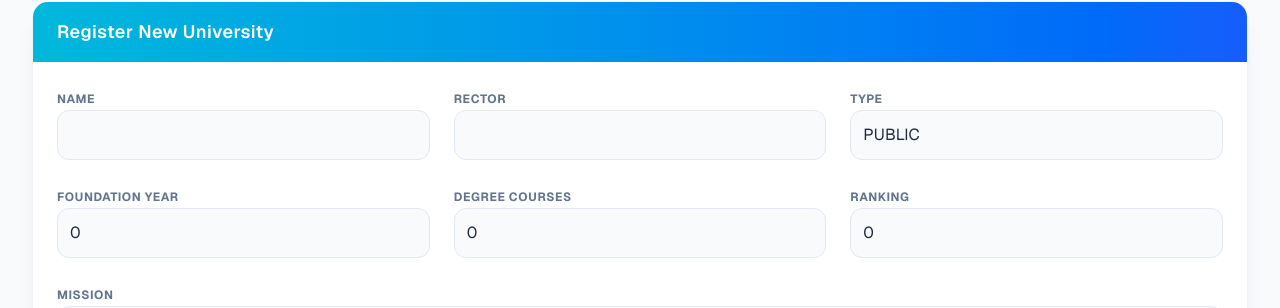
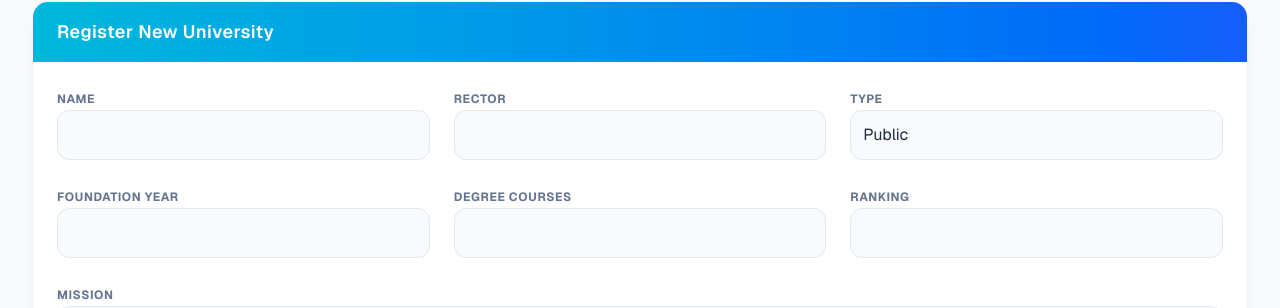
Before and after one commit to DiverCesar/UniversitiesExam, a Next.js app: page / in a window 1280 px wide. Shown: the part 160-468 px from the top of the page. Built offline with nearby package versions, Linux system fonts and the light colour scheme; no server answers; the database is empty.

Commit message:
update inputs formats

```diff
--- a/app/page.tsx
+++ b/app/page.tsx
@@ -7,9 +7,9 @@ type University = {
   university_name: string;
   rector_name: string;
   university_type: string;
-  foundation_year: number;
-  total_degree_courses: number;
-  national_ranking: number;
+  foundation_year: number | string;
+  total_degree_courses: number | string;
+  national_ranking: number | string;
   mission: string;
   vision: string;
 };
@@ -21,9 +21,9 @@ export default function UniversityDashboard() {
   const [uName, setUName] = useState('');
   const [rName, setRName] = useState('');
   const [uType, setUType] = useState('PUBLIC');
-  const [uYear, setUYear] = useState(0);
-  const [uCourses, setUCourses] = useState(0);
-  const [uRanking, setURanking] = useState(0);
+  const [uYear, setUYear] = useState<number | string>('');
+  const [uCourses, setUCourses] = useState<number | string>('');
+  const [uRanking, setURanking] = useState<number | string>('');
   const [uMission, setUMission] = useState('');
   const [uVision, setUVision] = useState('');
 
@@ -53,15 +53,15 @@ export default function UniversityDashboard() {
       body: JSON.stringify({
         university_name: uName,
         rector_name: rName,
-        foundation_year: uYear,
+        foundation_year: Number(uYear) || 0,
         university_type: uType,
-        total_degree_courses: uCourses,
+        total_degree_courses: Number(uCourses) || 0,
         mission: uMission,
         vision: uVision,
-        national_ranking: uRanking
+        national_ranking: Number(uRanking) || 0
       }),
     });
-    setUName(''); setRName(''); setUType('PUBLIC'); setUYear(0); setUCourses(0); setURanking(0); setUMission(''); setUVision('');
+    setUName(''); setRName(''); setUType('PUBLIC'); setUYear(''); setUCourses(''); setURanking(''); setUMission(''); setUVision('');
     fetchItems();
   };
 
@@ -72,7 +72,12 @@ export default function UniversityDashboard() {
     await fetch('/api/insumos', {
       method: 'PUT',
       headers: { 'Content-Type': 'application/json' },
-      body: JSON.stringify(editingItem),
+      body: JSON.stringify({
+        ...editingItem,
+        foundation_year: Number(editingItem.foundation_year) || 0,
+        total_degree_courses: Number(editingItem.total_degree_courses) || 0,
+        national_ranking: Number(editingItem.national_ranking) || 0
+      }),
     });
     setEditingItem(null);
     fetchItems();
@@ -111,19 +116,22 @@ export default function UniversityDashboard() {
               </div>
               <div>
                 <label className="text-xs font-bold text-slate-500 dark:text-slate-400 uppercase">Type</label>
-                <input type="text" value={editingItem.university_type} onChange={e => setEditingItem({...editingItem, university_type: e.target.value})} className="w-full p-3 mt-1 bg-slate-50 dark:bg-slate-900 border border-slate-200 dark:border-slate-700 rounded-xl outline-none dark:text-white" required />
+                <select value={editingItem.university_type} onChange={e => setEditingItem({...editingItem, university_type: e.target.value})} className="w-full p-3 mt-1 bg-slate-50 dark:bg-slate-900 border border-slate-200 dark:border-slate-700 rounded-xl outline-none dark:text-white appearance-none cursor-pointer" required>
+                  <option value="PUBLIC">Public</option>
+                  <option value="PRIVATE">Private</option>
+                </select>
               </div>
               <div>
                 <label className="text-xs font-bold text-slate-500 dark:text-slate-400 uppercase">Foundation Year</label>
-                <input type="number" value={editingItem.foundation_year} onChange={e => setEditingItem({...editingItem, foundation_year: Number(e.target.value)})} className="w-full p-3 mt-1 bg-slate-50 dark:bg-slate-900 border border-slate-200 dark:border-slate-700 rounded-xl outline-none dark:text-white" required />
+                <input type="number" value={editingItem.foundation_year} onChange={e => setEditingItem({...editingItem, foundation_year: e.target.value === '' ? '' : Number(e.target.value)})} className="w-full p-3 mt-1 bg-slate-50 dark:bg-slate-900 border border-slate-200 dark:border-slate-700 rounded-xl outline-none dark:text-white" required />
               </div>
               <div>
                 <label className="text-xs font-bold text-slate-500 dark:text-slate-400 uppercase">Degree Courses</label>
-                <input type="number" value={editingItem.total_degree_courses} onChange={e => setEditingItem({...editingItem, total_degree_courses: Number(e.target.value)})} className="w-full p-3 mt-1 bg-slate-50 dark:bg-slate-900 border border-slate-200 dark:border-slate-700 rounded-xl outline-none dark:text-white" required />
+                <input type="number" value={editingItem.total_degree_courses} onChange={e => setEditingItem({...editingItem, total_degree_courses: e.target.value === '' ? '' : Number(e.target.value)})} className="w-full p-3 mt-1 bg-slate-50 dark:bg-slate-900 border border-slate-200 dark:border-slate-700 rounded-xl outline-none dark:text-white" required />
               </div>
               <div className="md:col-span-2">
                 <label className="text-xs font-bold text-slate-500 dark:text-slate-400 uppercase">Ranking</label>
-                <input type="number" value={editingItem.national_ranking} onChange={e => setEditingItem({...editingItem, national_ranking: Number(e.target.value)})} className="w-full p-3 mt-1 bg-slate-50 dark:bg-slate-900 border border-slate-200 dark:border-slate-700 rounded-xl outline-none dark:text-white" required />
+                <input type="number" value={editingItem.national_ranking} onChange={e => setEditingItem({...editingItem, national_ranking: e.target.value === '' ? '' : Number(e.target.value)})} className="w-full p-3 mt-1 bg-slate-50 dark:bg-slate-900 border border-slate-200 dark:border-slate-700 rounded-xl outline-none dark:text-white" required />
               </div>
               <div className="md:col-span-2">
                 <label className="text-xs font-bold text-slate-500 dark:text-slate-400 uppercase">Mission</label>
@@ -166,19 +174,22 @@ export default function UniversityDashboard() {
             </div>
             <div className="space-y-1">
               <label className="text-xs font-bold text-slate-500 dark:text-slate-400 uppercase tracking-wider">Type</label>
-              <input type="text" value={uType} onChange={e => setUType(e.target.value)} required className="w-full p-3 bg-slate-50 dark:bg-slate-900 border border-slate-200 dark:border-slate-700 rounded-xl outline-none dark:text-white" />
+              <select value={uType} onChange={e => setUType(e.target.value)} className="w-full p-3 bg-slate-50 dark:bg-slate-900 border border-slate-200 dark:border-slate-700 rounded-xl outline-none dark:text-white appearance-none cursor-pointer" required>
+                <option value="PUBLIC">Public</option>
+                <option value="PRIVATE">Private</option>
+              </select>
             </div>
             <div className="space-y-1">
               <label className="text-xs font-bold text-slate-500 dark:text-slate-400 uppercase tracking-wider">Foundation Year</label>
-              <input type="number" value={uYear} onChange={e => setUYear(Number(e.target.value))} required className="w-full p-3 bg-slate-50 dark:bg-slate-900 border border-slate-200 dark:border-slate-700 rounded-xl outline-none dark:text-white" />
+              <input type="number" value={uYear} onChange={e => setUYear(e.target.value === '' ? '' : Number(e.target.value))} required className="w-full p-3 bg-slate-50 dark:bg-slate-900 border border-slate-200 dark:border-slate-700 rounded-xl outline-none dark:text-white" />
             </div>
             <div className="space-y-1">
               <label className="text-xs font-bold text-slate-500 dark:text-slate-400 uppercase tracking-wider">Degree Courses</label>
-              <input type="number" value={uCourses} onChange={e => setUCourses(Number(e.target.value))} required className="w-full p-3 bg-slate-50 dark:bg-slate-900 border border-slate-200 dark:border-slate-700 rounded-xl outline-none dark:text-white" />
+              <input type="number" value={uCourses} onChange={e => setUCourses(e.target.value === '' ? '' : Number(e.target.value))} required className="w-full p-3 bg-slate-50 dark:bg-slate-900 border border-slate-200 dark:border-slate-700 rounded-xl outline-none dark:text-white" />
             </div>
             <div className="space-y-1">
               <label className="text-xs font-bold text-slate-500 dark:text-slate-400 uppercase tracking-wider">Ranking</label>
-              <input type="number" value={uRanking} onChange={e => setURanking(Number(e.target.value))} required className="w-full p-3 bg-slate-50 dark:bg-slate-900 border border-slate-200 dark:border-slate-700 rounded-xl outline-none dark:text-white" />
+              <input type="number" value={uRanking} onChange={e => setURanking(e.target.value === '' ? '' : Number(e.target.value))} required className="w-full p-3 bg-slate-50 dark:bg-slate-900 border border-slate-200 dark:border-slate-700 rounded-xl outline-none dark:text-white" />
             </div>
             <div className="md:col-span-3 space-y-1">
               <label className="text-xs font-bold text-slate-500 dark:text-slate-400 uppercase tracking-wider">Mission</label>
@@ -218,7 +229,7 @@ export default function UniversityDashboard() {
                   </div>
                   <div className="flex justify-between items-center bg-slate-50 dark:bg-slate-900/50 p-2 rounded-lg">
                     <span className="text-xs font-semibold text-slate-500 dark:text-slate-400 uppercase">Type</span>
-                    <span className="text-sm font-medium text-slate-700 dark:text-slate-300">{item.university_type}</span>
+                    <span className="text-sm font-medium text-slate-700 dark:text-slate-300">{item.university_type === 'PUBLIC' ? 'Public' : 'Private'}</span>
                   </div>
                   <div className="flex justify-between items-center bg-slate-50 dark:bg-slate-900/50 p-2 rounded-lg">
                     <span className="text-xs font-semibold text-slate-500 dark:text-slate-400 uppercase">Founded</span>
```
